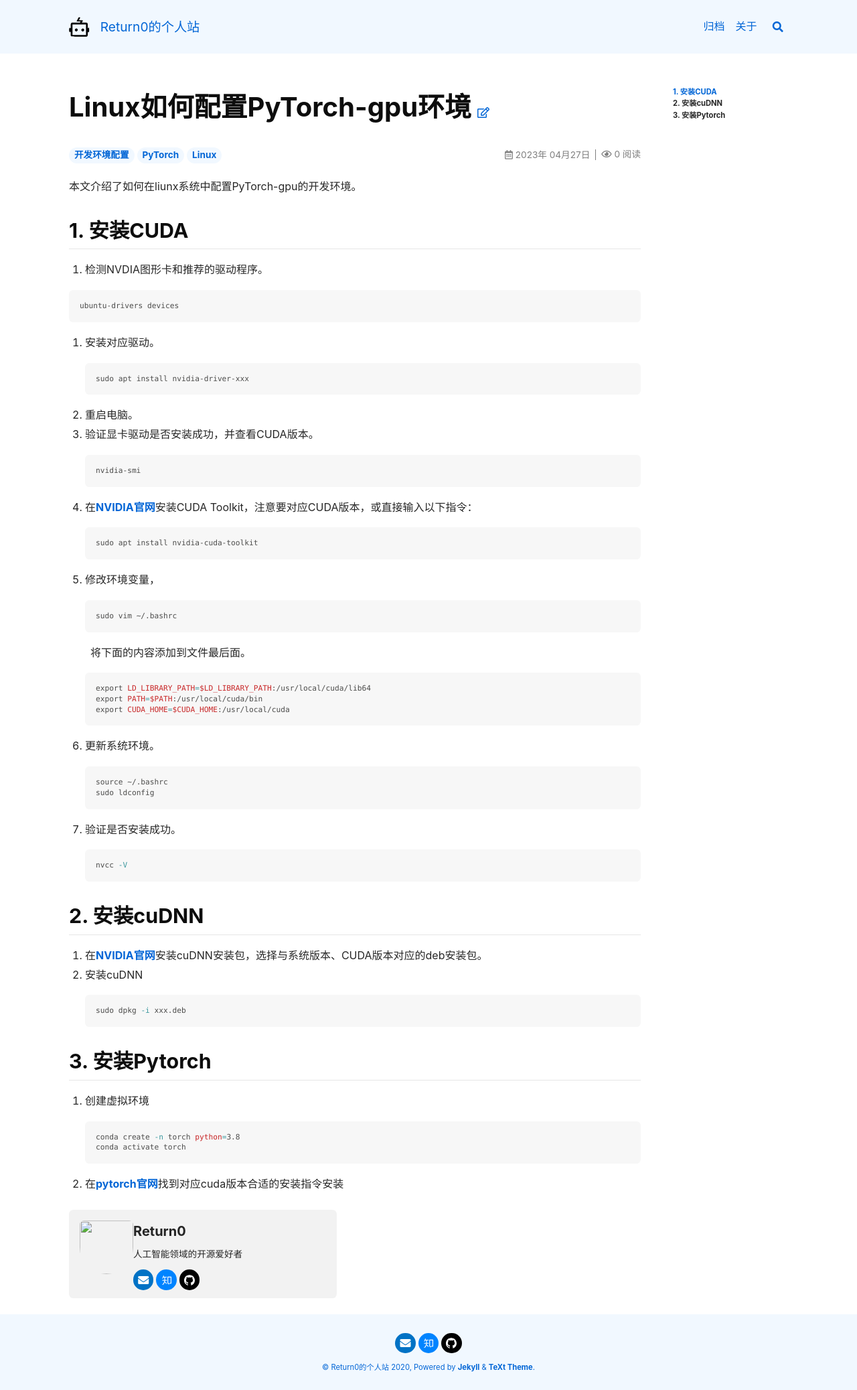
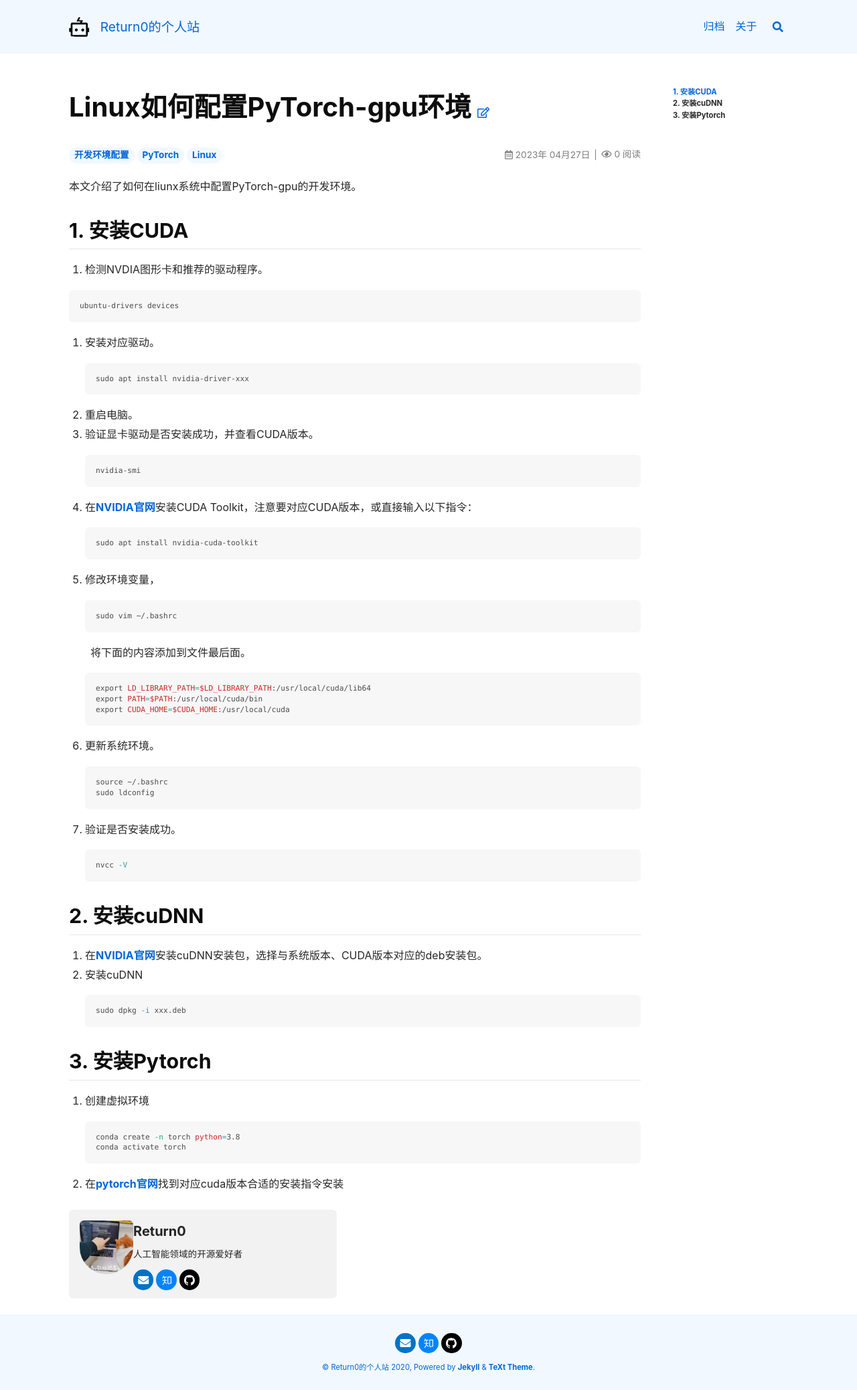
Before and after one commit to TypeFloat/TypeFloat.github.io, a Jekyll site: the page built from _posts/2023-04-27-env-pytorch-linux.md, in a window 1280 px wide. Shown: the whole page at 67% size. Built offline with Jekyll 4.4.1, drawn with Linux system fonts in a browser that asks for light colours; nearby versions of some CDN libraries; comment, search, counter and statistics services are not loaded.

Commit message:
更新配置

```diff
--- a/_config.yml
+++ b/_config.yml
@@ -37,7 +37,7 @@
   type      : # "person" (default), "organization"
   name      : Return0
   url       :
-  avatar    : asstes/avatar.png # path or url of avatar image (square)
+  avatar    : assets/avatar.png # path or url of avatar image (square)
   bio       : 人工智能领域的开源爱好者
   email     : liuzekun_123@163.com
   facebook  : # "user_name" the last part of your profile url, e.g. https://www.facebook.com/user_name
```
